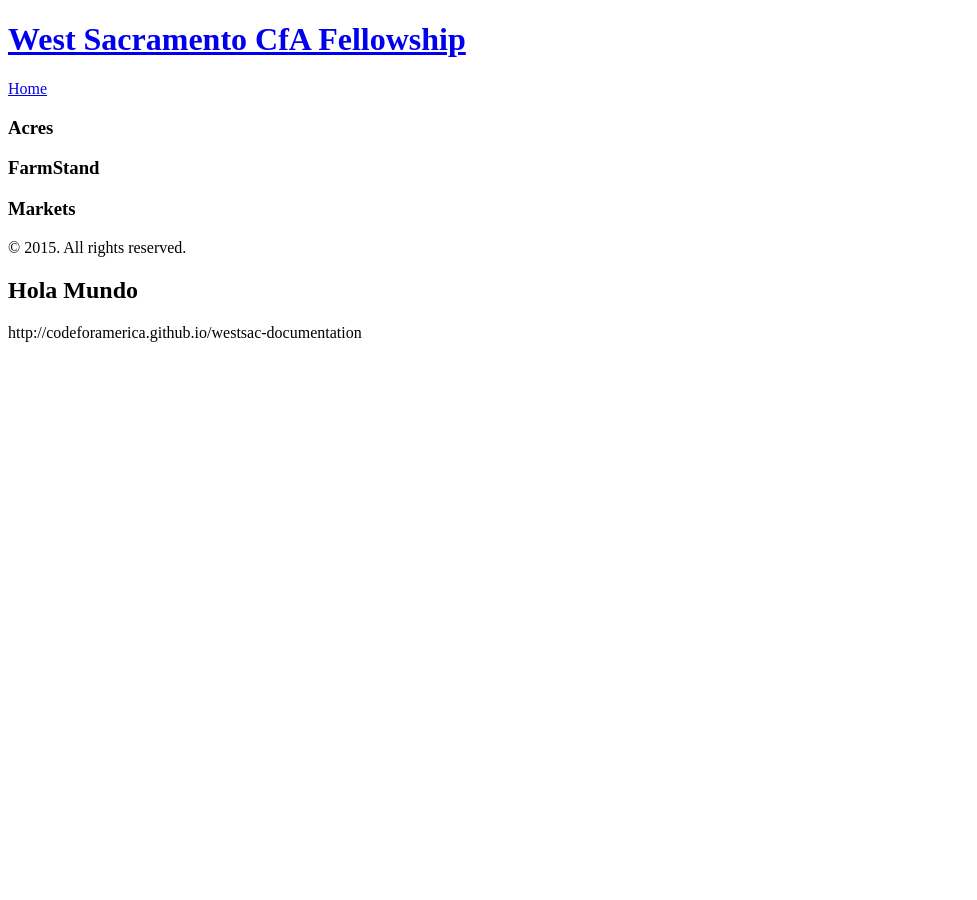
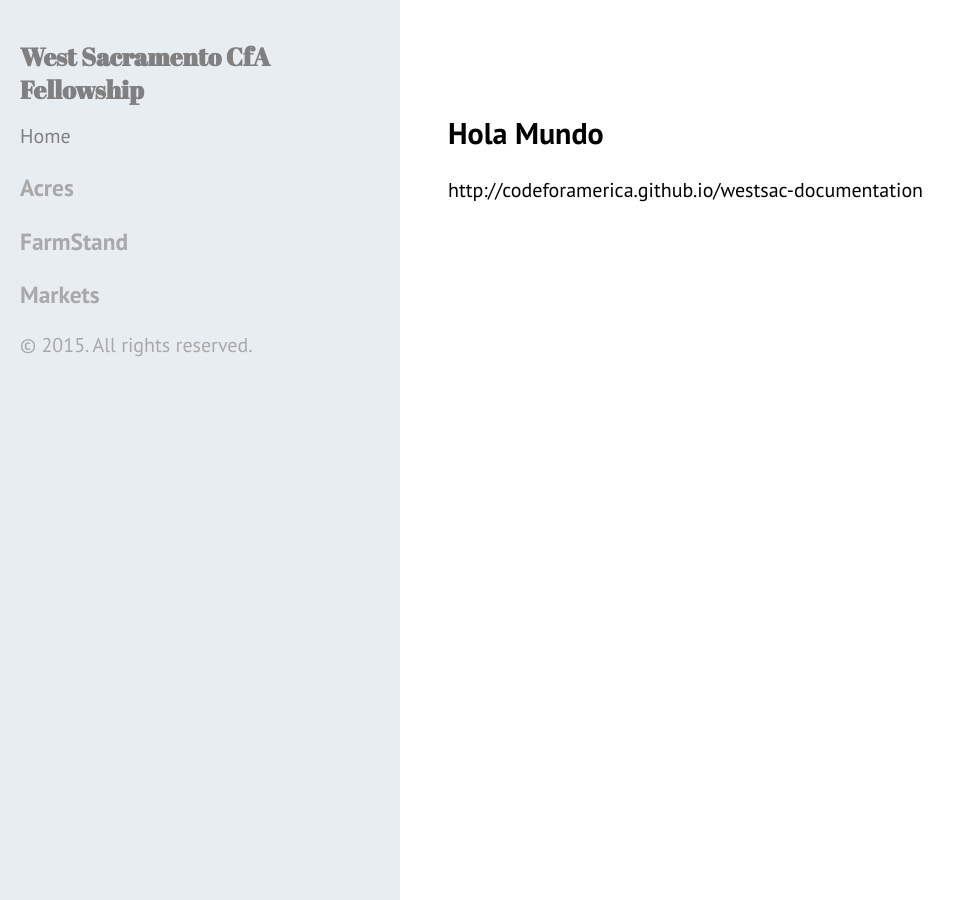
Before and after one commit to codeforamerica/westsac-documentation, a Jekyll site: the page built from index.html, in a window 1280 px wide. Shown: the whole page, without its empty margins (0-977 px from the left). Built offline with Jekyll 4.4.1, drawn with Linux system fonts in a browser that asks for light colours; nearby versions of some CDN libraries; Markdown is read by kramdown in place of the engine named in the settings; the list of posts is cut into pages by our own code.

Commit message:
fixing config

```diff
--- a/_includes/head.html
+++ b/_includes/head.html
@@ -25,8 +25,8 @@
 
   <!-- CSS -->
 
-  <link rel="stylesheet" href="{{ site.baseurl }}public/css/hyde.css">
-  <link rel="stylesheet" href="{{ site.baseurl }}public/css/custom.css">
+  <link rel="stylesheet" href="{{ site.baseurl }}/public/css/hyde.css">
+  <link rel="stylesheet" href="{{ site.baseurl }}/public/css/custom.css">
   <link rel="stylesheet" href="http://fonts.googleapis.com/css?family=PT+Sans:400,400italic,700|Abril+Fatface">
 
   <!-- Icons -->
```
